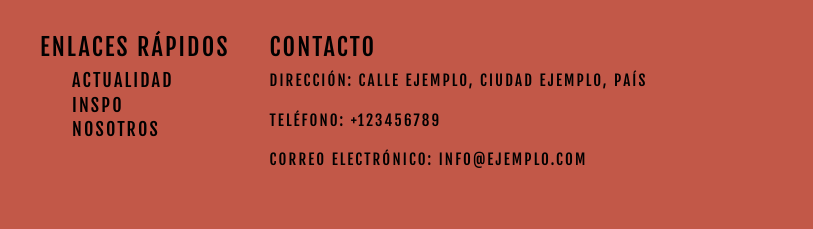
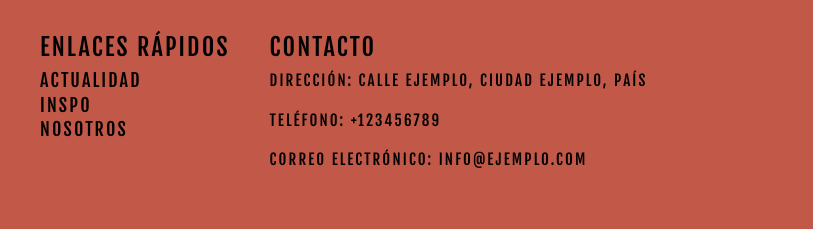
Before and after one commit to CamiMignone/proyecto-coder, a plain HTML site: page index.html in a window 1280 px wide. Shown: the part 2199-2428 px from the top of the page, 0-813 px from the left. Drawn offline with nearby package versions, Linux system fonts and the light colour scheme; a web font is replaced by a local one.

Commit message:
Second commit

```diff
--- a/css/styles.css
+++ b/css/styles.css
@@ -382,6 +382,9 @@ footer {
     }
 }
 
+.enlaces ul{
+    padding: 0%;
+}
 
 .enlaces div {
     padding: 20px;
```
